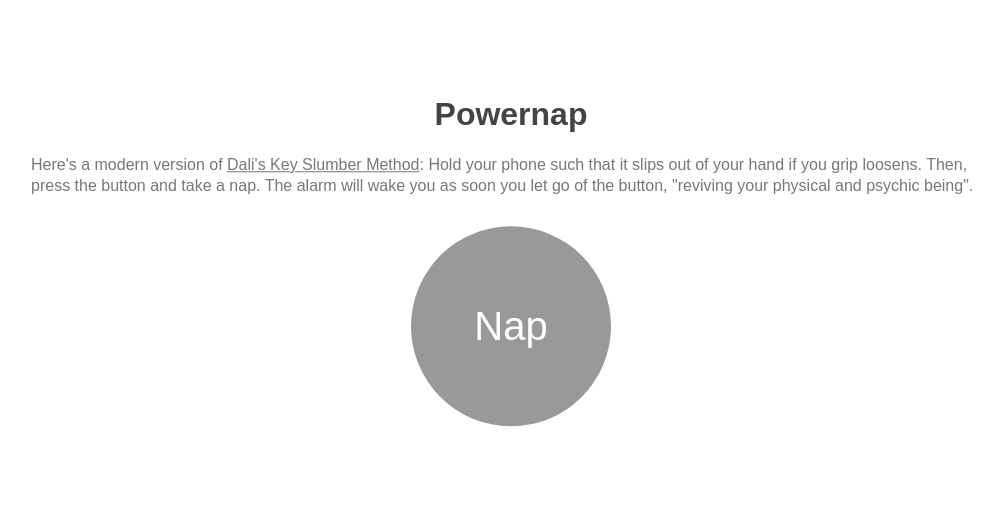
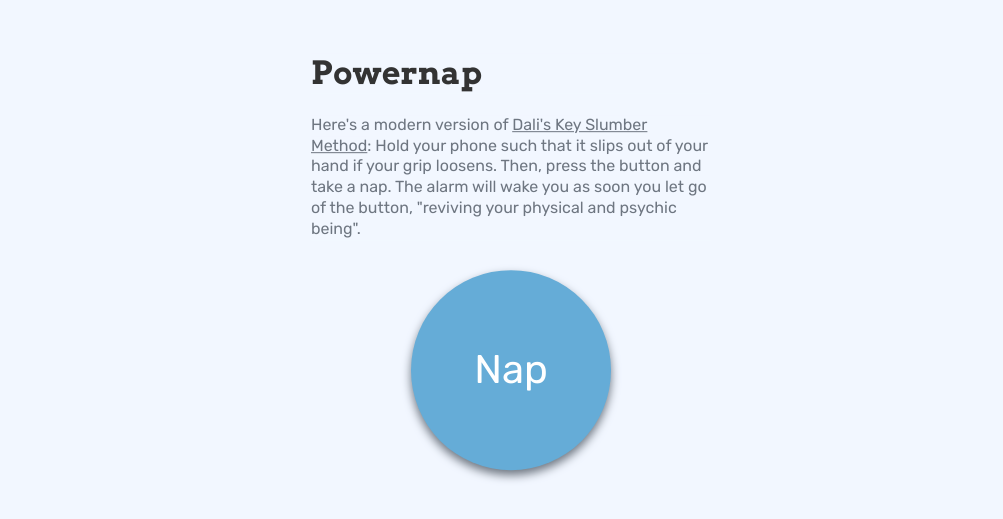
Before and after one commit to leogeier/powernap, a plain HTML site: page index.html in a window 1280 px wide. Shown: the part 149-668 px from the top of the page, without its empty margins (129-1132 px from the left). Drawn offline with Linux system fonts and the light colour scheme.

Commit message:
nicer layout

```diff
--- a/index.html
+++ b/index.html
@@ -8,6 +8,8 @@
   <meta name="viewport" content="width=device-width, initial-scale=1">
 
   <link rel="stylesheet" href="main.css">
+  <link href="https://fonts.googleapis.com/css2?family=Arvo:wght@700&display=swap" rel="stylesheet">
+  <link href="https://fonts.googleapis.com/css2?family=Rubik:wght@400&display=swap" rel="stylesheet">
 </head>
 
 <body>
@@ -15,7 +17,7 @@
     <h1 class="title">Powernap</h1>
     <p class="description">
     Here's a modern version of <a href="https://www.fastcompany.com/3023078/how-dali-einstein-and-aristotle-perfected-the-power-nap">Dali's Key Slumber Method</a>:
-    Hold your phone such that it slips out of your hand if you grip loosens.
+    Hold your phone such that it slips out of your hand if your grip loosens.
     Then, press the button and take a nap.
     The alarm will wake you as soon you let go of the button, "reviving your physical and psychic being".
     </p>
--- a/main.css
+++ b/main.css
@@ -6,18 +6,25 @@
 }
 
 * {
-  font-family: sans-serif;
+  background-color: #f2f7ff;
+  font-family: 'Rubik', sans-serif;
 }
 
 .title {
-  text-align: center;
-  color: #444;
+  font-family: 'Arvo', serif;
+  color: #333;
 }
 
 .description {
   width: 75vw;
   line-height: 1.3;
-  color: #777;
+  color: #6e7681;
+}
+
+@media (min-width: 600px) {
+  .description {
+    width: 400px;
+  }
 }
 
 a {
@@ -35,12 +42,13 @@ a {
   color: white;
   font-size: 40px;
 
-  background-color: #999;
+  background-color: #65acd7;
   border: 0;
+  filter: drop-shadow(0px 5px 5px #6e7681);
 
   outline: none;
 }
 
 .nap-button:active {
-  background-color: #777;
+  background-color: #487a99;
 }
```
